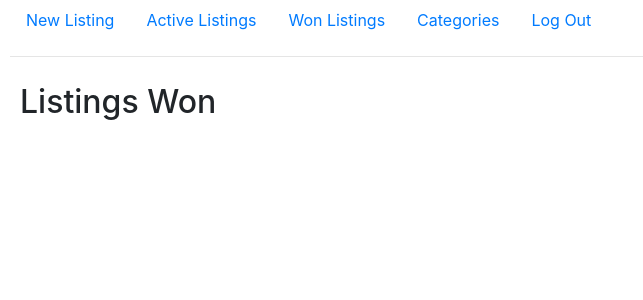
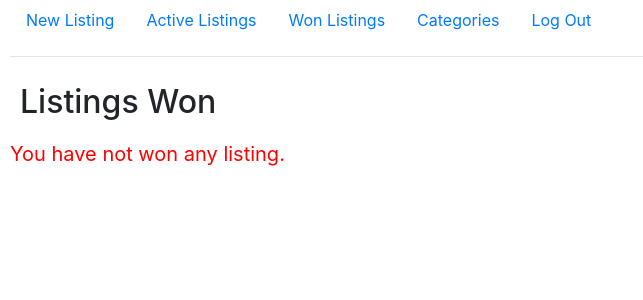
Before and after one commit to farhanazmiCS/Commerce, a Django app: page /won in a window 1280 px wide. Shown: the part 130-430 px from the top of the page, without its empty margins (0-643 px from the left). Run offline with Django 3.2, Linux system fonts and the light colour scheme; a user stored in the database is signed in; data comes from the database, SQL or seed files in the repository; both versions use the stored data as it was after the commit; some libraries are stand-ins or nearby versions.

Commit message:
Refinements

```diff
--- a/auctions/templates/auctions/index.html
+++ b/auctions/templates/auctions/index.html
@@ -18,7 +18,7 @@
         </div>
     {% endif %}
     {% if matched %}
-        <h2 class="header">Category Listings</h2>
+        <h2 class="header">Category Listings: {{ category }}</h2>
         <div class="row">
             {% for match in matched %}
                 <div class="card">
@@ -34,7 +34,7 @@
         </div>
     {% endif %}
     {% if no_listings %}
-        <h2 class="header">Active Listings</h2>
+        <h2 class="header">Category Listings: {{ category }}</h2>
         <p style="color: red;">{{ no_listings }}</p>
     {% endif %}
 {% endblock %}
--- a/auctions/templates/auctions/won.html
+++ b/auctions/templates/auctions/won.html
@@ -2,6 +2,9 @@
 
 {% block body %}
     <h2 class="header">Listings Won</h2>
+    {% if message %}
+        <p style="color: red;">{{ message }}</p>
+    {% endif %}
     <div class="row">
         {% for listing in listings_won %}
             <div class="card">
@@ -10,7 +13,7 @@
                     <h5 class="card-title">{{ listing.listing.listing }}</h5>
                     <p class="card-text" style="font-size: 16px;">by {{ listing.listing.user }}</p>
                     <p class="card-text">{{ listing.listing.description }}</p>
-                    <p class="card-text" id="price">${{ listing.listing.price }}</p>
+                    <p class="card-text" id="price">Winning Bid: ${{ listing.listing.price }}</p>
                 </div>
             </div>
         {% endfor %}
--- a/auctions/views.py
+++ b/auctions/views.py
@@ -219,10 +219,15 @@ def won_listing(request):
     if request.user.is_authenticated:
         # Returns me all the listings that the logged on user has won
         w = Winner.objects.filter(user=request.user)
-        # Queries the "Listing" table, filters by the l
-        return render(request, "auctions/won.html", {
-            "listings_won": w
-        })
+        if not w:
+            return render(request, "auctions/won.html", {
+                "message": "You have not won any listing."
+            })
+        else:
+            # Queries the "Listing" table, filters by the l
+            return render(request, "auctions/won.html", {
+                "listings_won": w
+            })
     else:
         return redirect("login")
 
@@ -242,11 +247,13 @@ def category_results(request, category):
         get_listing_category = Listing.objects.filter(category=category, is_closed=False)
         if not get_listing_category:
             return render(request, "auctions/index.html", {
-                "no_listings": "This category has no listings!"
+                "no_listings": "This category has no listings!",
+                "category": category
             })
         else:
             return render(request, "auctions/index.html", {
-                "matched": get_listing_category
+                "matched": get_listing_category,
+                "category": category
             })
     else:
         return redirect("login")
```
Also changed, not shown: db.sqlite3.
